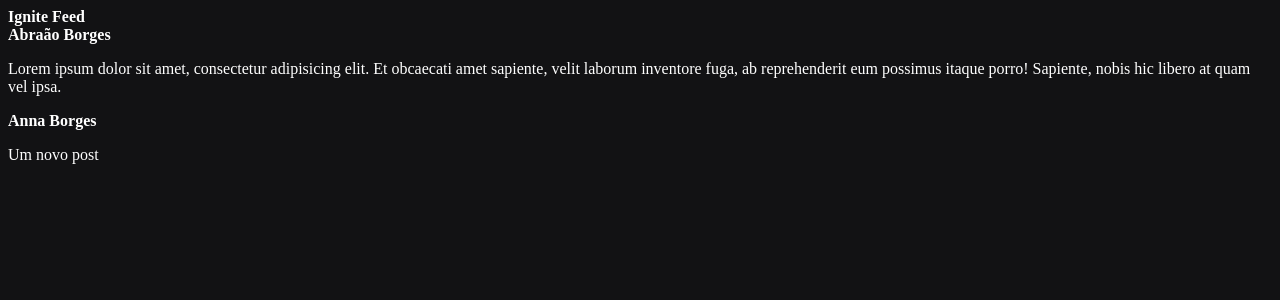
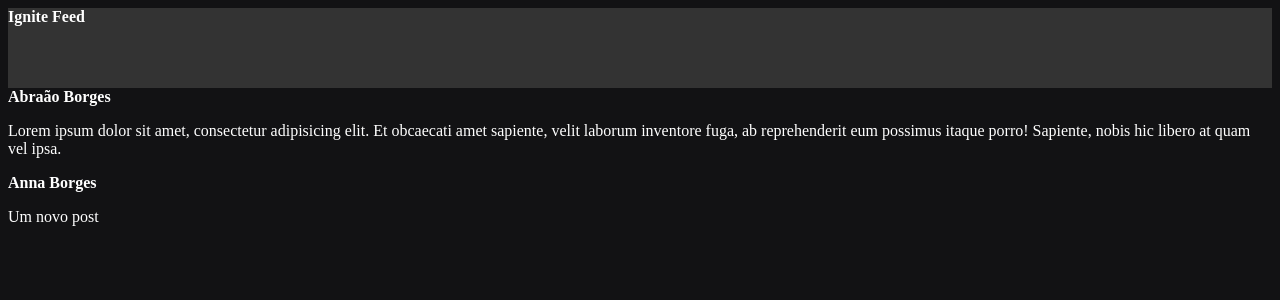
Before and after one commit to BorgesAbraao10/feed-01, a React (Vite) app: page / in a window 1280 px wide. Shown: the top 300 px of the page. Built offline with nearby package versions, Linux system fonts and the light colour scheme.

Commit message:
last update

```diff
--- a/src/components/Header.jsx
+++ b/src/components/Header.jsx
@@ -1,5 +1,9 @@
-import "./Header.module.css";
+import styles from "./Header.module.css";
 
 export function Header() {
-  return <strong className="header">Ignite Feed</strong>;
+  return (
+    <header className={styles.header}>
+      <strong>Ignite Feed</strong>
+    </header>
+  );
 }
```
